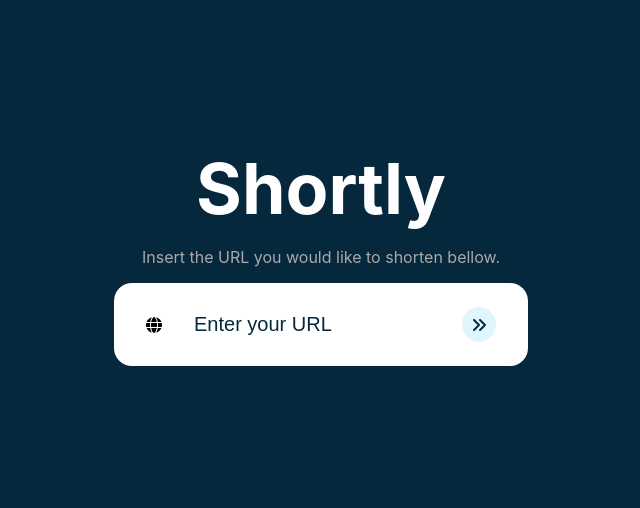
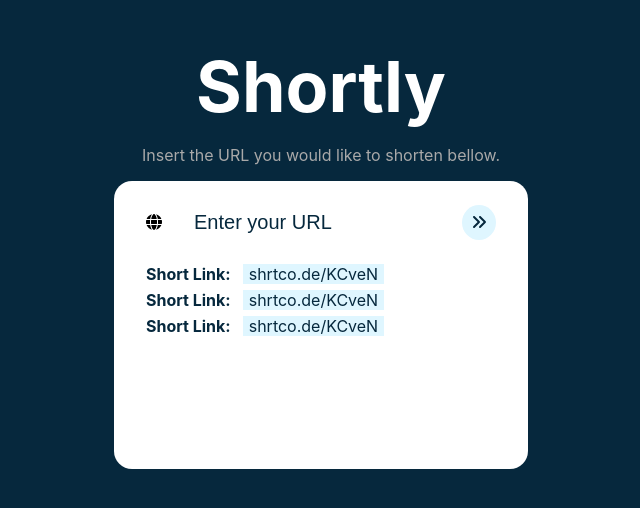
Before and after one commit to renarossi/Shortly, a React (Create React App) app: page / in a window 1280 px wide. Shown: the part 144-652 px from the top of the page, without its empty margins (319-959 px from the left). Built offline with nearby package versions, Linux system fonts and the light colour scheme.

Commit message:
feat: Create LinkBlock component and integrate basic copy to clipboard logic.

```diff
--- a/src/components/Container/Container.tsx
+++ b/src/components/Container/Container.tsx
@@ -5,15 +5,16 @@ import URLInput from '../URLInput/URLInput';
 
 import { Colors, Spaces } from '../../styles/variables';
 import ErrorBlock from '../ErrorBlock/ErrorBlock';
+import LinkBlock from '../LinkBlock/LinkBlock';
 
 interface SectionInterface {
-    error?: string;
+    open?: boolean;
 }
 
 const Section = styled.section<SectionInterface>`
   position: relative;
   width: calc(100% - ${Spaces.xLarge});
-  height: ${props => props.error ? '140px' : '35px'};
+  height: ${props => props.open ? '240px' : '35px'};
   background: ${Colors.primary.white};
   padding: ${Spaces.medium} ${Spaces.mLarge};
   overflow: hidden;
@@ -23,20 +24,22 @@ const Section = styled.section<SectionInterface>`
 
 const Container: FC = () => {
     const [errorMsg, setErrorMsg] = useState<string | undefined>();
+    const [openDrawer, setOpenDrawer] = useState<boolean>(true);
 
     const handleURLSubmit = (value: string): void => {
-        setErrorMsg(undefined);
         if (value) {
             console.log(value);
         } else {
+            setOpenDrawer(true);
             setErrorMsg('Oops! We can\'t do it with no URL :/');
         }
     }
 
     return (
-        <Section error={errorMsg} >
+        <Section open={openDrawer} >
             <URLInput onSubmit={handleURLSubmit} />
             { errorMsg && (<ErrorBlock error={errorMsg} />)}
+            <LinkBlock />
         </Section>
     )
 };
--- /dev/null
+++ b/src/components/LinkBlock/LinkBlock.tsx
@@ -0,0 +1,29 @@
+import styled from '@emotion/styled';
+
+import { Spaces } from '../../styles/variables';
+import ListItem from '../ListItem/ListItem';
+
+
+const Section = styled.section`
+  margin-top: ${Spaces.medium};
+`;
+
+const List = styled.ul`
+  list-style: none;
+  padding: ${Spaces.zero};
+  margin: ${Spaces.zero};
+`;
+
+const LinkBlock = () => {
+    return (
+        <Section>
+            <List>
+                <ListItem />
+                <ListItem />
+                <ListItem />
+            </List>
+        </Section>
+    )
+};
+
+export default LinkBlock;
--- /dev/null
+++ b/src/components/ListItem/ListItem.tsx
@@ -0,0 +1,60 @@
+import { ReactElement, useState } from 'react';
+import styled from '@emotion/styled';
+
+import { Colors, FontSizes, Spaces } from '../../styles/variables';
+
+
+interface CopyLabelProps {
+  active?: boolean;
+}
+
+const Li = styled.li`
+  margin: ${Spaces.xSmall} ${Spaces.zero};
+  display: flex;
+  cursor: pointer;
+  color: ${Colors.primary.darkBlue};
+`;
+
+const Span = styled.span`
+  background: ${Colors.primary.lightBlue};
+  padding: ${Spaces.zero} ${Spaces.xSmall};
+  margin-left: ${Spaces.small};
+  transition: all 0.4s ease;
+
+  &:hover {
+    color: ${Colors.primary.white};
+    background: ${Colors.primary.darkBlue};
+  }
+`;
+
+const CopyLabel = styled.span<CopyLabelProps>`
+  transition: all 1s ease;
+  margin-left: auto;
+  background: ${Colors.primary.darkBlue};
+  color: ${Colors.primary.white};
+  padding: ${Spaces.xxSmall};
+  font-size: ${FontSizes.xSmall};
+  border-radius: 5px;
+  opacity: ${(props) => props.active ? 1 : 0};
+`;
+
+const ListItem = (): ReactElement => {
+    const [showCopyLabel, setShowCopyLabel] = useState(false);
+    const link = 'shrtco.de/KCveN';
+
+    const copyToClipboard = ():void => {
+        setShowCopyLabel(true);
+        navigator.clipboard.writeText(link);
+        setTimeout(() => setShowCopyLabel(false), 1000);
+    }
+
+    return (
+        <Li>
+            <strong>Short Link:</strong>
+            <Span onClick={copyToClipboard}>{ link }</Span>
+            <CopyLabel active={showCopyLabel}>Copied!</CopyLabel>
+        </Li>
+    )
+};
+
+export default ListItem;
--- a/src/styles/variables.ts
+++ b/src/styles/variables.ts
@@ -12,6 +12,7 @@ export const Colors = {
 
 export const Spaces = {
     zero: '0',
+    xxSmall: '2px',
     xSmall: '6px',
     small: '12px',
     medium: '24px',
@@ -21,6 +22,7 @@ export const Spaces = {
 };
 
 export const FontSizes = {
+    xSmall: '12px',
     mSmall: '16px',
     medium: '20px',
     mLarge: '22px',
```
